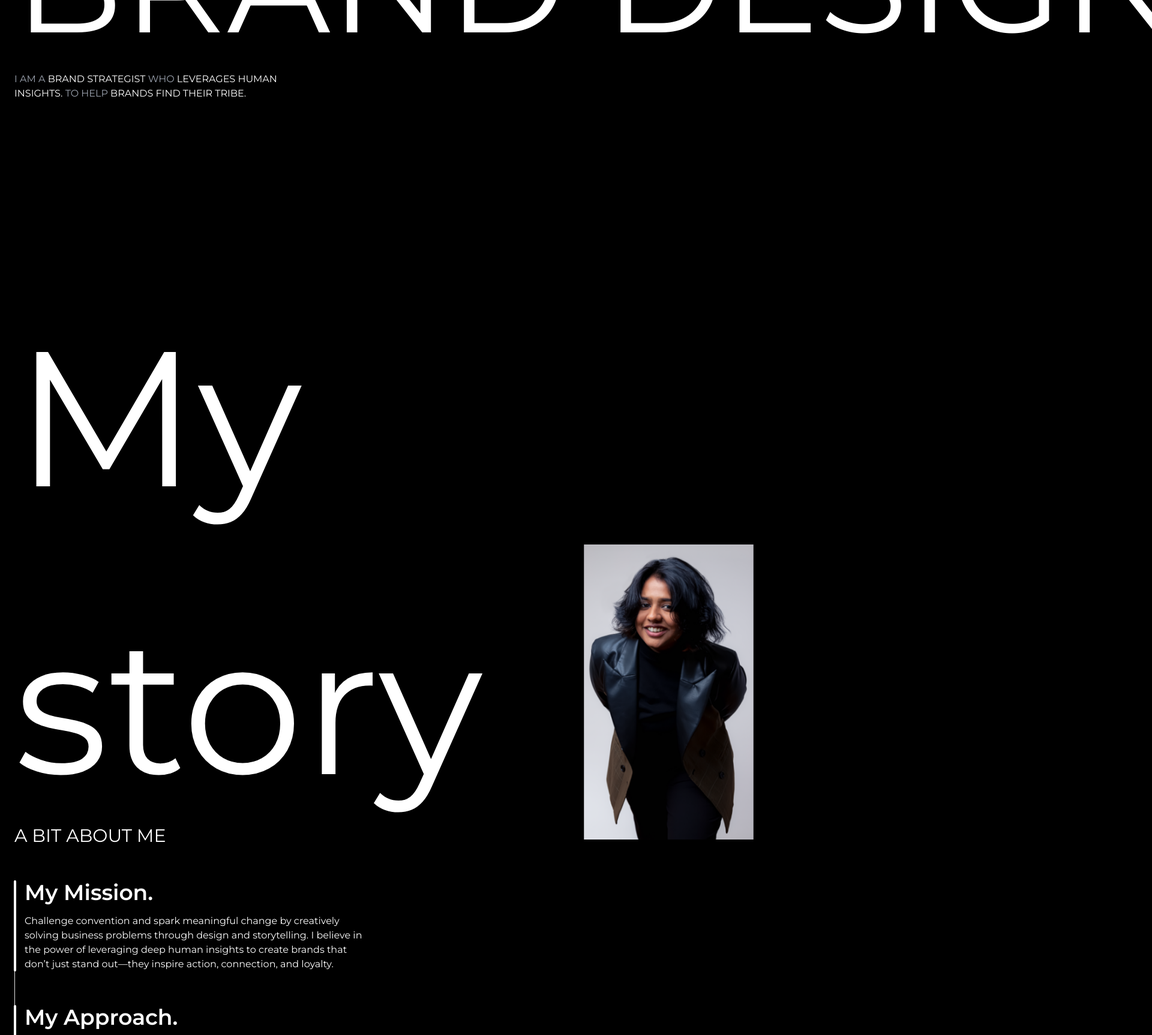
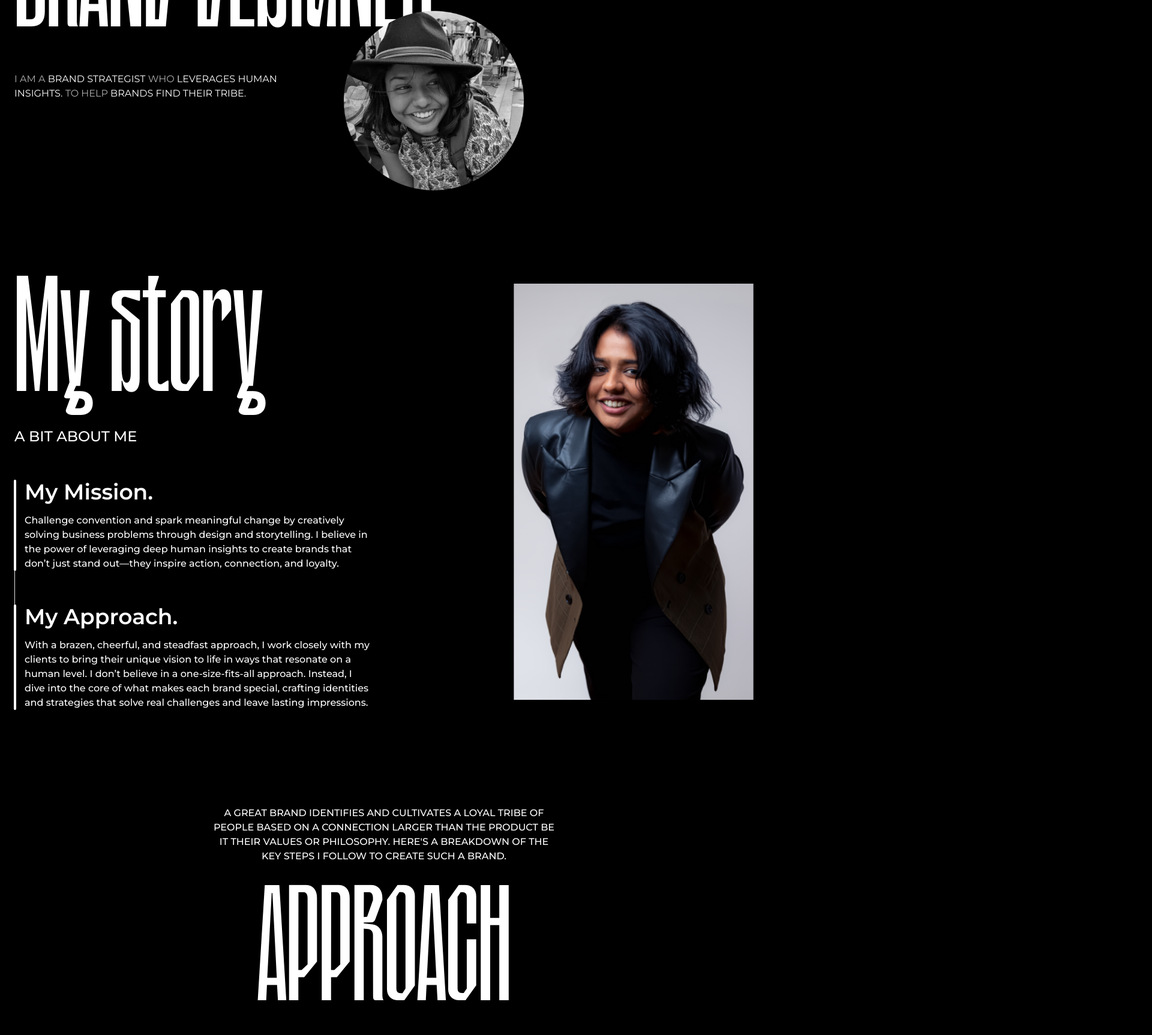
Before and after one commit to tejassharma-ts/ackshita-me, a Next.js app: page /about in a window 1280 px wide. Shown: the part 600-2326 px from the top of the page at 60% size, 1920 px wide, since content can reach past the window. Built offline with nearby package versions, Linux system fonts and the light colour scheme; a web font is replaced by a local one.

Commit message:
feat: about page

```diff
--- a/app/about/page.tsx
+++ b/app/about/page.tsx
@@ -7,6 +7,7 @@ import {
 import Image from "next/image";
 import Container from "../components/container";
 import Section from "../components/section";
+import { Footer } from "../sections";
 
 export default function AboutPage() {
   const brandUnderstandingSteps = [
@@ -125,14 +126,14 @@ export default function AboutPage() {
         <Container>
           <div className="flex gap-8">
             <div className="relative">
-              <h1 className="text-[15rem] font-main leading-[1] whitespace-nowrap">
+              <h1 className="text-[10rem] font-dx whitespace-nowrap">
                 YOUR FAVOURITE <br />
                 BRAND DESIGNER
               </h1>
               <p className="mt-8 max-w-md">
-                <span className="text-gray-400">I AM A </span> BRAND STRATEGIST{" "}
-                <span className="text-gray-400">WHO</span> LEVERAGES HUMAN INSIGHTS.{" "}
-                <span className="text-gray-400">TO HELP</span> BRANDS FIND THEIR TRIBE.
+                <span className="text-muted-foreground">I AM A </span> BRAND STRATEGIST{" "}
+                <span className="text-muted-foreground">WHO</span> LEVERAGES HUMAN INSIGHTS.{" "}
+                <span className="text-muted-foreground">TO HELP</span> BRANDS FIND THEIR TRIBE.
               </p>
               <Image
                 className="absolute bottom-0 right-0 translate-x-1/2 translate-y-1/2 grayscale hover:grayscale-0 duration-500"
@@ -155,12 +156,12 @@ export default function AboutPage() {
           <div className="flex justify-between items-center">
             <div className="flex flex-col">
               <div className="flex flex-col">
-                <h1 className="text-[20rem] font-main">My story</h1>
-                <h3 className="text-3xl -mt-10">A BIT ABOUT ME</h3>
+                <h1 className="text-[10rem] font-dx">My story</h1>
+                <h3 className="text-2xl mt-4 font-medium">A BIT ABOUT ME</h3>
               </div>
               <div className="border-l pl-4 mt-14">
                 <div className="flex flex-col max-w-xl gap-14">
-                  <div className="relative flex flex-col space-y-4 before:absolute before:h-full before:bg-white before:w-1 before:-left-4 before:-translate-x-1/2 before:rounded-full">
+                  <div className="relative flex flex-col space-y-4 before:absolute before:h-full before:bg-white before:w-1 before:-left-4 before:-translate-x-1/2 before:rounded-full font-medium">
                     <h1 className="text-4xl font-semibold">My Mission.</h1>
                     <p>
                       Challenge convention and spark meaningful change by creatively solving
@@ -169,7 +170,7 @@ export default function AboutPage() {
                       inspire action, connection, and loyalty.
                     </p>
                   </div>
-                  <div className="relative flex flex-col space-y-4 before:absolute before:h-full before:bg-white before:w-1 before:-left-4 before:-translate-x-1/2 before:rounded-full">
+                  <div className="relative flex flex-col space-y-4 before:absolute before:h-full before:bg-white before:w-1 before:-left-4 before:-translate-x-1/2 before:rounded-full font-medium">
                     <h1 className="text-4xl font-semibold">My Approach.</h1>
                     <p>
                       With a brazen, cheerful, and steadfast approach, I work closely with my
@@ -197,12 +198,12 @@ export default function AboutPage() {
       <Section>
         <Container>
           <div className="flex flex-col items-center">
-            <p className="max-w-xl text-center mb-4">
+            <p className="max-w-xl text-center mb-4 font-medium">
               A GREAT BRAND IDENTIFIES AND CULTIVATES A LOYAL TRIBE OF PEOPLE BASED ON A CONNECTION
               LARGER THAN THE PRODUCT BE IT THEIR VALUES OR PHILOSOPHY. HERE'S A BREAKDOWN OF THE
               KEY STEPS I FOLLOW TO CREATE SUCH A BRAND.
             </p>
-            <h1 className="text-[15rem] font-main leading-[1] whitespace-nowrap">APPROACH</h1>
+            <h1 className="text-[10rem] mt-4 font-dx whitespace-nowrap">APPROACH</h1>
 
             <Accordion type="single" collapsible className="w-full mt-8">
               <AccordionItem value="item-1" className="border-white/50">
@@ -254,6 +255,7 @@ export default function AboutPage() {
           </div>
         </Container>
       </Section>
+      <Footer className="mt-0" />
     </>
   );
 }
--- a/app/sections/footer.tsx
+++ b/app/sections/footer.tsx
@@ -1,5 +1,6 @@
 import { Button } from "@/components/ui/button";
 import { Separator } from "@/components/ui/separator";
+import { cn } from "@/lib/utils";
 import Container from "../components/container";
 import { Icons } from "../components/icons";
 import Logo from "../components/logo";
@@ -22,9 +23,9 @@ const socialLinks = [
     href: "#",
   },
 ];
-export default function Footer() {
+export default function Footer({ className }: { className?: string }) {
   return (
-    <footer className="mt-44 pb-10">
+    <footer className={cn("mt-44 pb-10", className)}>
       <div className="flex flex-col items-center  space-y-6">
         <p className="uppercase text-center font-medium">( need an unfair advantage? )</p>
         <h1 className="text-[10rem] font-dx text-center uppercase">
```
